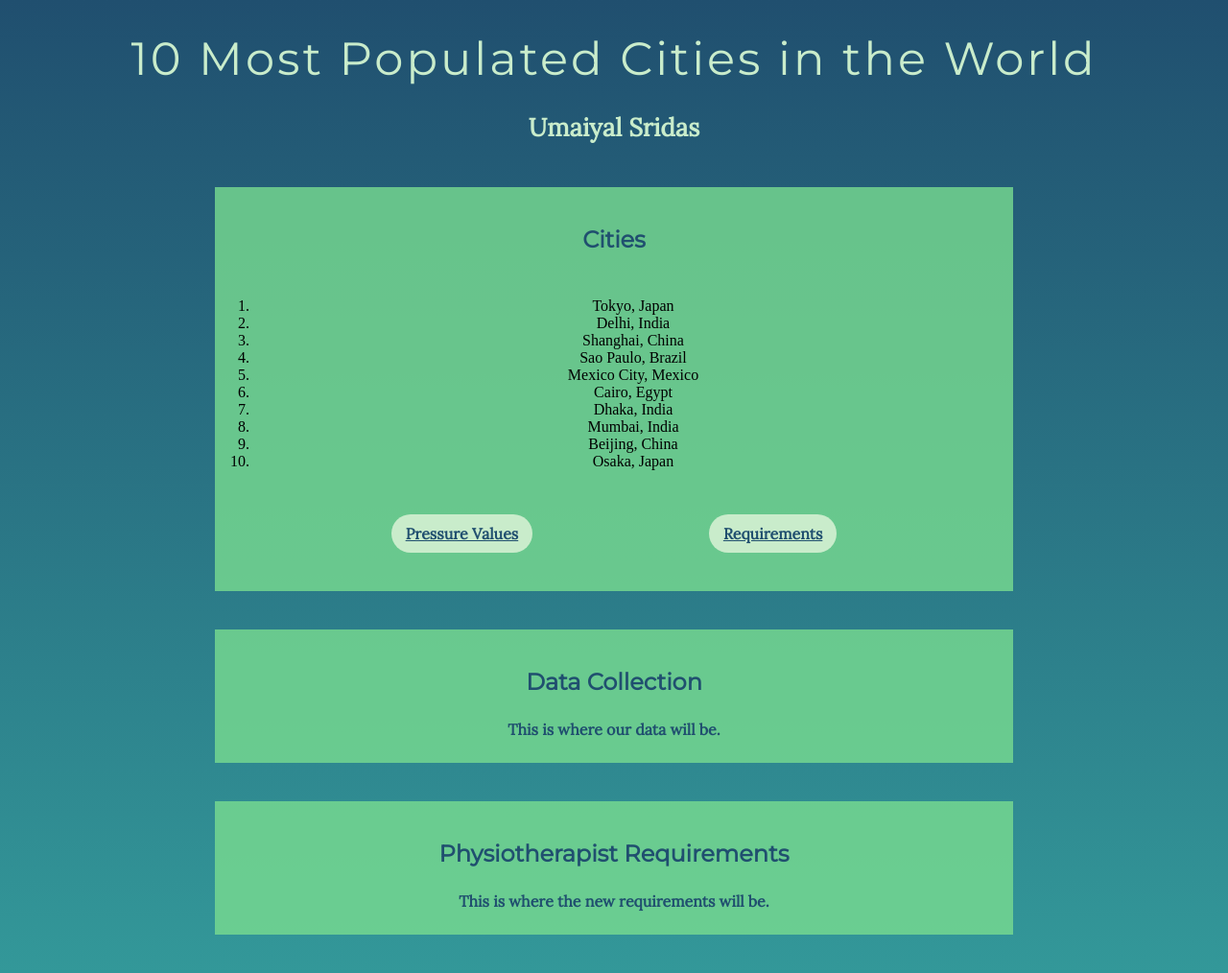
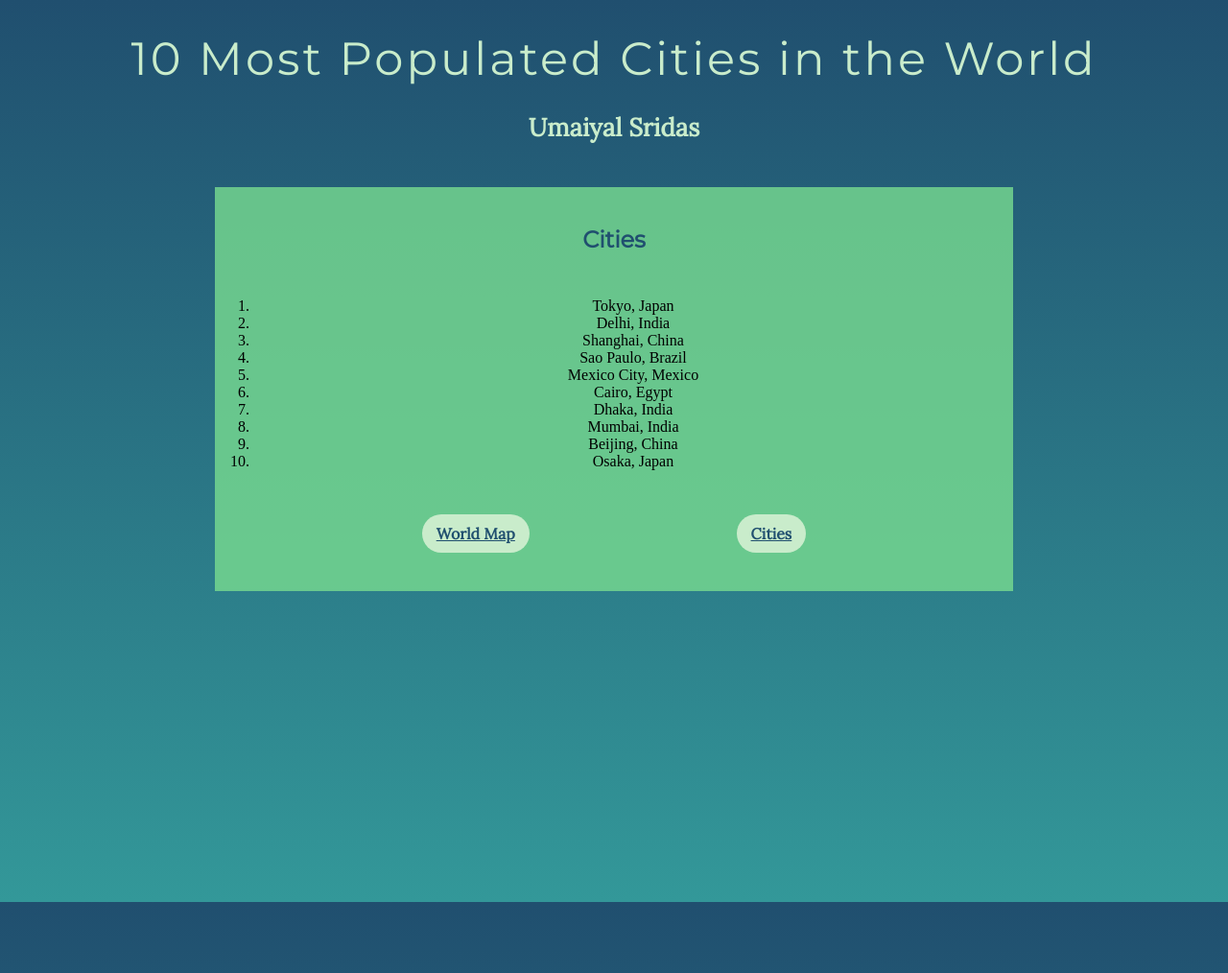
Before and after one commit to usridas/most-populated-cities-in-the-world.github.io, a Jekyll site: the page built from index.md, in a window 1280 px wide. Shown: the whole page at 96% size. Built offline with Jekyll 4.4.1, drawn with Linux system fonts in a browser that asks for light colours; after the commit the page ends 940 px from its top, so only the background shows below that.

Commit message:
Update home.html

```diff
--- a/_layouts/home.html
+++ b/_layouts/home.html
@@ -21,17 +21,7 @@ layout: default
     </ol>
   </p>
   <div class="links">
-    <a href="datapoints.html">Pressure Values</a>
-    <a href="newdatapoints.html">Requirements</a>
+    <a href="datapoints.html">World Map</a>
+    <a href="newdatapoints.html">Cities</a>
   </div>
 </div>
-
-<div class="data-collection section">
-  <h2>Data Collection</h2>
-  <p>This is where our data will be.</p>
-</div>
-
-<div class="physiotherapist-requirements section">
-  <h2>Physiotherapist Requirements</h2>
-  <p>This is where the new requirements will be.</p>
-</div>
```
